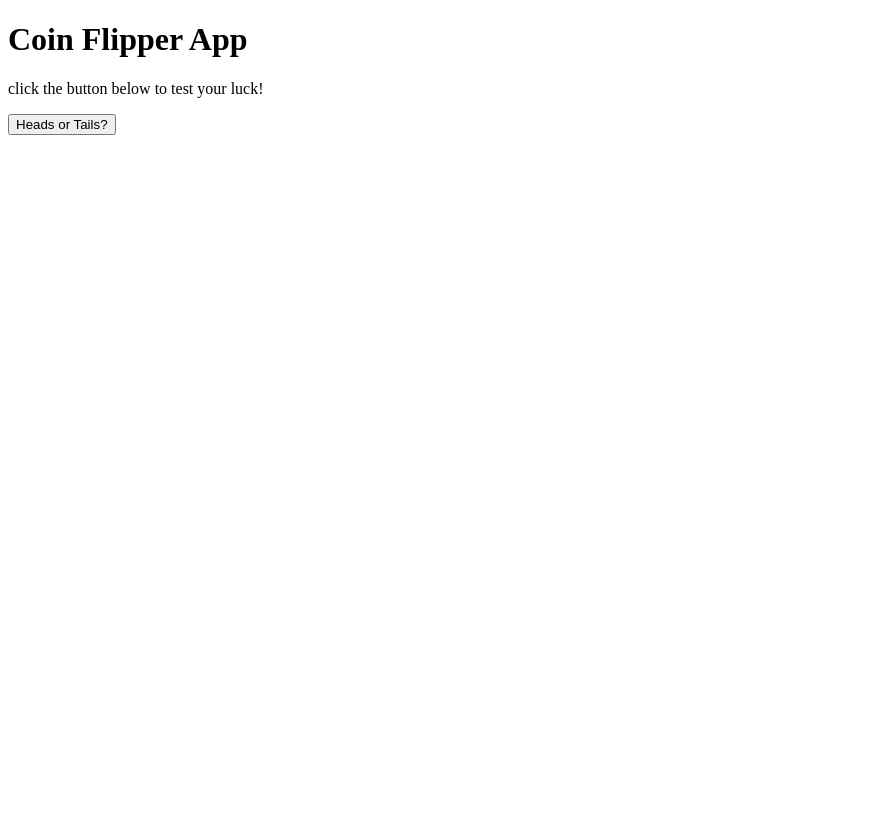
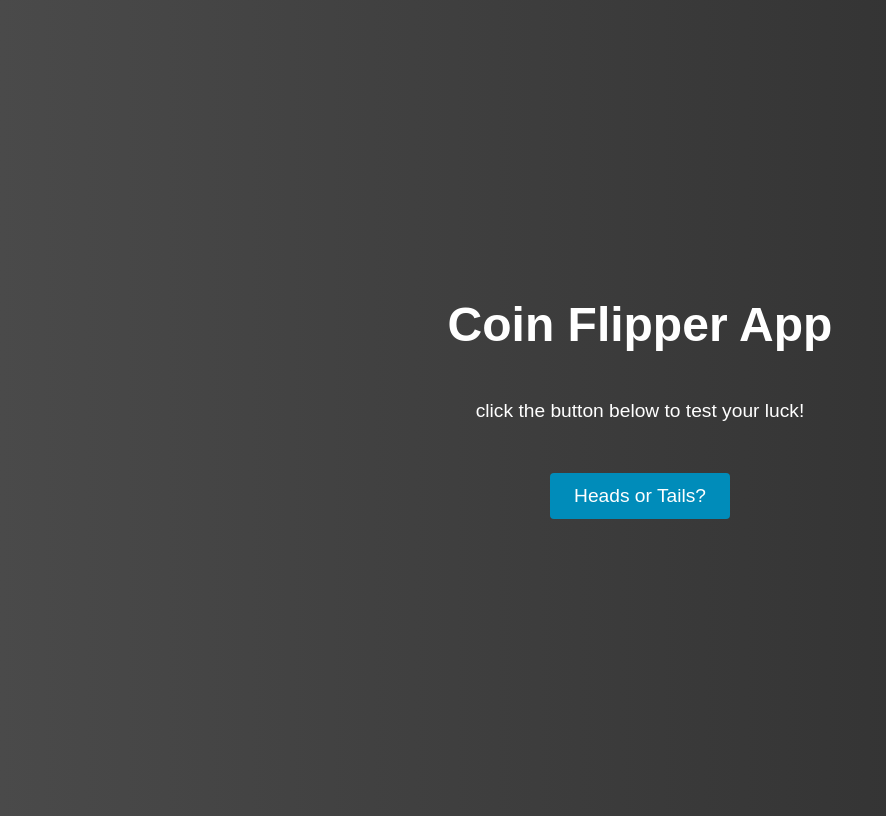
Before and after one commit to GilGuereque/CoinFlipper, a website: page index.html in a window 1280 px wide. Shown: the whole page, without its empty margins (0-886 px from the left). Drawn offline with Linux system fonts and the light colour scheme.

Commit message:
Updated html, css, & JS to include the coin flipper function and styling

```diff
--- a/index.html
+++ b/index.html
@@ -4,13 +4,13 @@
     <meta charset="UTF-8">
     <meta http-equiv="X-UA-Compatible" content="IE=edge">
     <meta name="viewport" content="width=device-width, initial-scale=1.0">
+    <link rel="stylesheet" href="styles.css">
     <title>Coin Flipper</title>
+    <script src="main.js"></script>
 </head>
 <body>
     <h1>Coin Flipper App</h1>
     <p> click the button below to test your luck!</p>
-
-    <button class="button"> Heads or Tails? </button>
-
+    <button id="coin-flip-button" class="button" onclick="flipCoin()"> Heads or Tails? </button>
 </body>
 </html>
--- a/public/main.js
+++ b/public/main.js
@@ -0,0 +1,10 @@
+function flipCoin(){
+    let coin = Math.floor(Math.random() *2);
+    if (coin === 0){
+        alert("Heads!")
+        console.log('Heads!');
+    } else {
+        alert("Tails!")
+        console.log('Tails!');
+    }
+};
--- a/public/styles.css
+++ b/public/styles.css
@@ -0,0 +1,55 @@
+/* .button {
+    background-color: #008CBA;
+    border: none;
+    color: white;
+    padding: 12px 24px;
+    text-align: center;
+    text-decoration: none;
+    display: inline-block;
+    font-size: 16px;
+    margin: 4px 2px;
+    cursor: pointer;
+    border-radius: 4px;
+  } */
+
+  body {
+    background: linear-gradient(to right, #4A4A4A, #2B2B2B);
+    color: #fff;
+    font-family: Arial, sans-serif;
+    display: flex;
+    flex-direction: column;
+    align-items: center;
+    justify-content: center;
+    height: 100vh;
+  }
+
+  h1 {
+    font-size: 3rem;
+    text-align: center;
+    margin-top: 2rem;
+  }
+
+  p {
+    font-size: 1.2rem;
+    text-align: center;
+    margin-top: 1rem;
+  }
+
+  .button {
+    background-color: #008CBA;
+    border: none;
+    color: white;
+    padding: 12px 24px;
+    text-align: center;
+    text-decoration: none;
+    display: inline-block;
+    font-size: 1.2rem;
+    margin: 2rem auto;
+    cursor: pointer;
+    border-radius: 4px;
+    transition: background-color 0.3s ease;
+  }
+
+  .button:hover {
+    background-color: #005d7f;
+  }
```
Also changed, not shown: server.js (+5 -3 lines).
